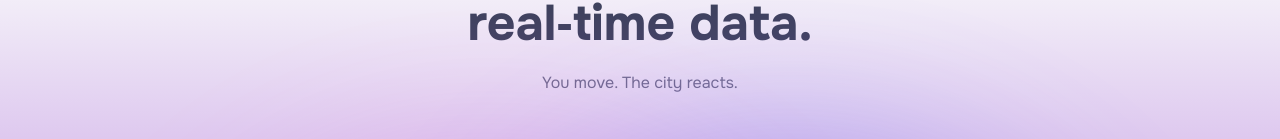
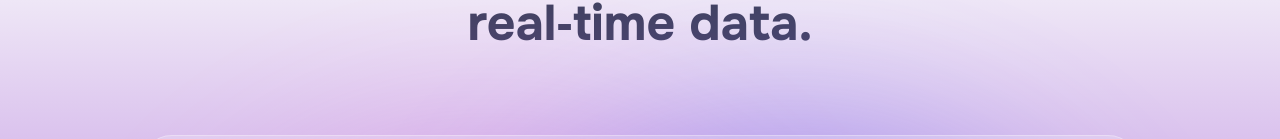
Before and after one commit to serkanaysan/vyve-corporate, a Next.js app: page / in a window 1280 px wide. Shown: the part 201-340 px from the top of the page. Built offline with nearby package versions, Linux system fonts and the light colour scheme.

Commit message:
Update index.tsx

```diff
--- a/src/components/sections/hero-section/index.tsx
+++ b/src/components/sections/hero-section/index.tsx
@@ -24,9 +24,9 @@ export default function HeroSection() {
                   "We turn the city’s ever\u2011changing rhythm into real\u2011time data."
                 )}
               </h1>
-              <p className="max-w-[537px] text-center mx-auto dark:text-gray-400 text-gray-500 text-base">
+              {/* <p className="max-w-[537px] text-center mx-auto dark:text-gray-400 text-gray-500 text-base">
                 {t("hero.title", "You move. The city reacts.")}
-              </p>
+              </p> */}
             </div>
           </div>
           <div className="max-w-[1000px] mx-auto relative mb-10">
```
